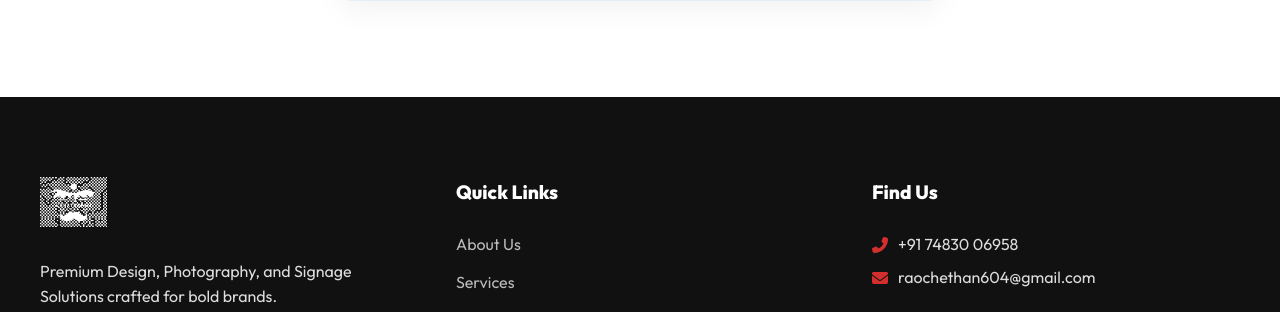
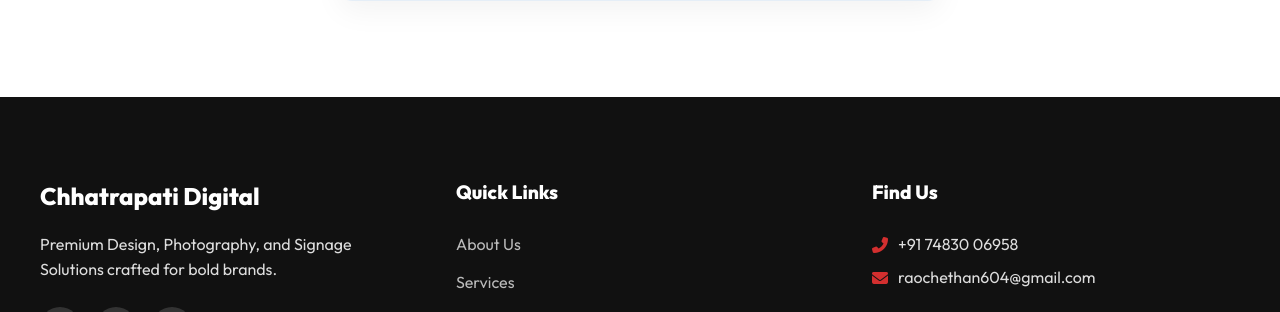
Before and after one commit to kalmeshwargurav1028-sys/Chhatrapati-Digital, a Flask app: page / in a window 1280 px wide. Shown: the part 5930-6242 px from the top of the page. Run offline with Flask 3, Linux system fonts and the light colour scheme; data that the repository does not hold is empty.

Commit message:
Remove all logo files and usages from project

```diff
--- a/templates/admin_dashboard.html
+++ b/templates/admin_dashboard.html
@@ -567,7 +567,7 @@
         <div class="nav-left">
             <i class="fas fa-bars hamburger"></i>
             <div class="brand">
-                <img src="{{ url_for('static', filename='assets/logo.png') }}" alt="Chhatrapati Digital">
+                CD Admin
             </div>
             <div class="breadcrumbs">
                 <a href="#" class="nav-link active" onclick="switchPageView('dashboard')">DASHBOARD</a> /
@@ -1331,7 +1331,7 @@
 
             <!-- Invoice Document Header -->
             <div style="display:flex; justify-content:space-between; margin-bottom:3rem;">
-                <img src="{{ url_for('static', filename='assets/logo.png') }}" alt="Chhatrapati Digital" style="max-height: 60px;">
+                <h1 style="color:#1d4ed8; font-size:1.8rem; margin:0; text-transform:uppercase;">Chhatrapati Digital</h1>
                 <div style="text-align:right;">
                     <h2 style="font-size:2rem; color:#4a5568; margin:0 0 0.5rem 0; font-weight:600;">PURCHASE ORDER</h2>
                     <div style="font-size:0.9rem; color:#718096; margin-bottom:0.2rem;">Date: <span id="invDate"></span></div>
--- a/templates/admin_login.html
+++ b/templates/admin_login.html
@@ -151,9 +151,7 @@
         <!-- Right Panel: Forms -->
         <div class="right-panel">
             <div class="form-container">
-                <a href="/">
-                    <img src="{{ url_for('static', filename='assets/logo.png') }}" alt="Logo" class="brand-logo">
-                </a>
+
 
                 <!-- Login Form -->
                 <form id="loginForm">
--- a/templates/dashboard.html
+++ b/templates/dashboard.html
@@ -206,9 +206,9 @@
     <!-- Sidebar -->
     <aside class="sidebar">
         <div class="sidebar-header">
-            <a href="/" style="display:block; width:100%; text-align:center;">
-                <img src="{{ url_for('static', filename='assets/logo.png') }}" alt="Chhatrapati Digital Logo" style="max-width: 140px;">
-            </a>
+            <div class="sidebar-logo-text">
+                Chhatrapati<span>Digital</span>
+            </div>
         </div>
         <div class="nav-menu">
             <div class="nav-item active" onclick="switchView('overview', this)">
--- a/templates/index.html
+++ b/templates/index.html
@@ -46,7 +46,7 @@
     <nav class="navbar" style="background:#f4f5f8; padding: 1rem 5%;">
         <div class="logo-container">
             <a href="/" style="text-decoration:none; display:flex; align-items:center;">
-                <img src="{{ url_for('static', filename='assets/logo.png') }}" alt="Chhatrapati Digital Logo" style="max-height: 60px; width: auto;">
+                <span style="font-size: 1.5rem; font-weight: 800; color: #111;">Chhatrapati<span style="color: #ef4444;">Digital</span></span>
             </a>
         </div>
         <ul class="nav-links">
@@ -356,7 +356,7 @@
     <footer class="fat-footer">
         <div class="footer-grid">
             <div class="footer-col footer-brand">
-                <img src="{{ url_for('static', filename='assets/logo.png') }}" alt="Logo" class="footer-logo">
+                <h2 style="color:white; margin-bottom:1rem;">Chhatrapati Digital</h2>
                 <p>Premium Design, Photography, and Signage Solutions crafted for bold brands.</p>
                 <div class="social-links">
                     <a href="https://www.instagram.com/mr_drackey02?igsh=dW02NmNiYmttdDBi" target="_blank" aria-label="Instagram"><i class="fab fa-instagram"></i></a>
--- a/templates/login.html
+++ b/templates/login.html
@@ -151,9 +151,7 @@
         <!-- Right Panel: Forms -->
         <div class="right-panel">
             <div class="form-container">
-                <a href="/">
-                    <img src="{{ url_for('static', filename='assets/logo.png') }}" alt="Logo" class="brand-logo">
-                </a>
+
 
                 <!-- Login Form -->
                 <form id="loginForm">
```
Also changed, not shown: static/assets/graphic_design_logo_1784128898227.png (deleted), static/assets/logo.png (deleted).
